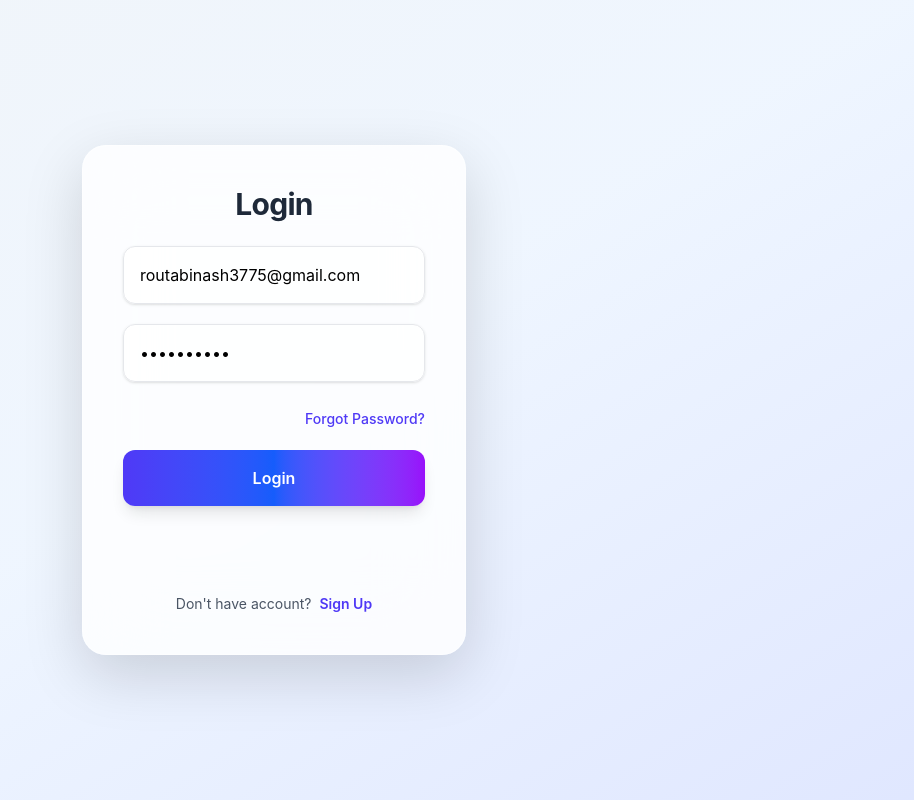
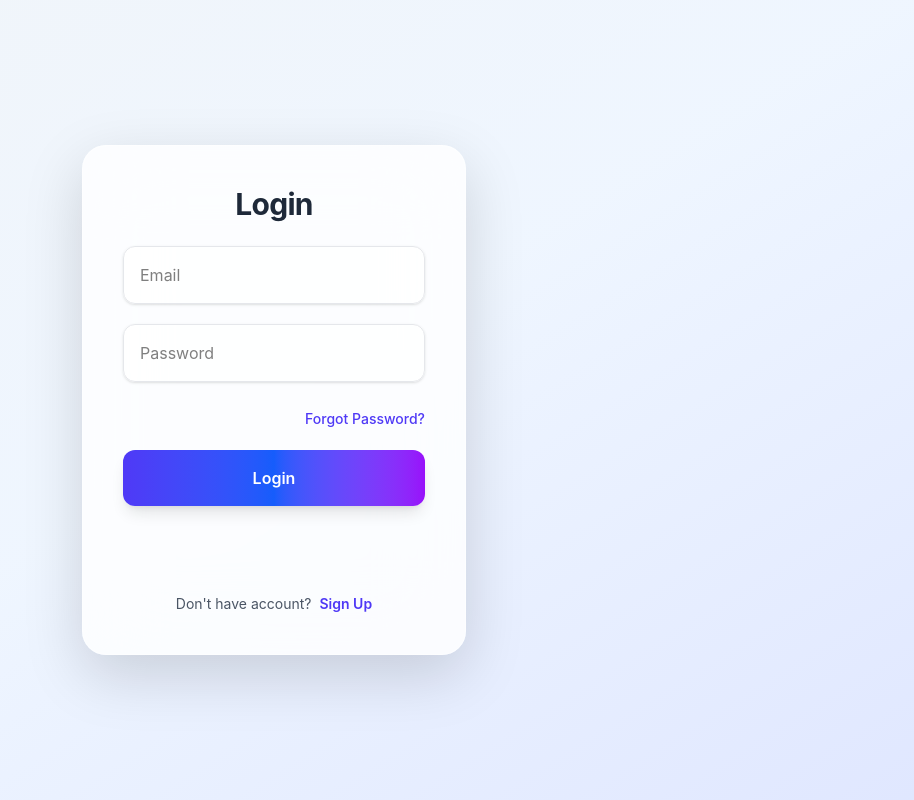
Before and after one commit to Abinashrout244/Note_app, a React (Vite) app in the folder frontend/: page /login in a window 1280 px wide. Shown: the whole page, without its empty margins (366-1280 px from the left). Built offline with nearby package versions, Linux system fonts and the light colour scheme.

Commit message:
project done

```diff
--- a/frontend/src/components/Auth.jsx
+++ b/frontend/src/components/Auth.jsx
@@ -12,8 +12,8 @@ export default function Auth() {
   const [isSignup, setIsSignup] = useState(false);
   const [firstName, setFirstName] = useState("");
   const [lastName, setlastName] = useState("");
-  const [emailId, setEmailId] = useState("routabinash3775@gmail.com");
-  const [password, setPassword] = useState("Abhi@1234_");
+  const [emailId, setEmailId] = useState("");
+  const [password, setPassword] = useState("");
   const [err, setErr] = useState("");
 
   const navigate = useNavigate();
```
